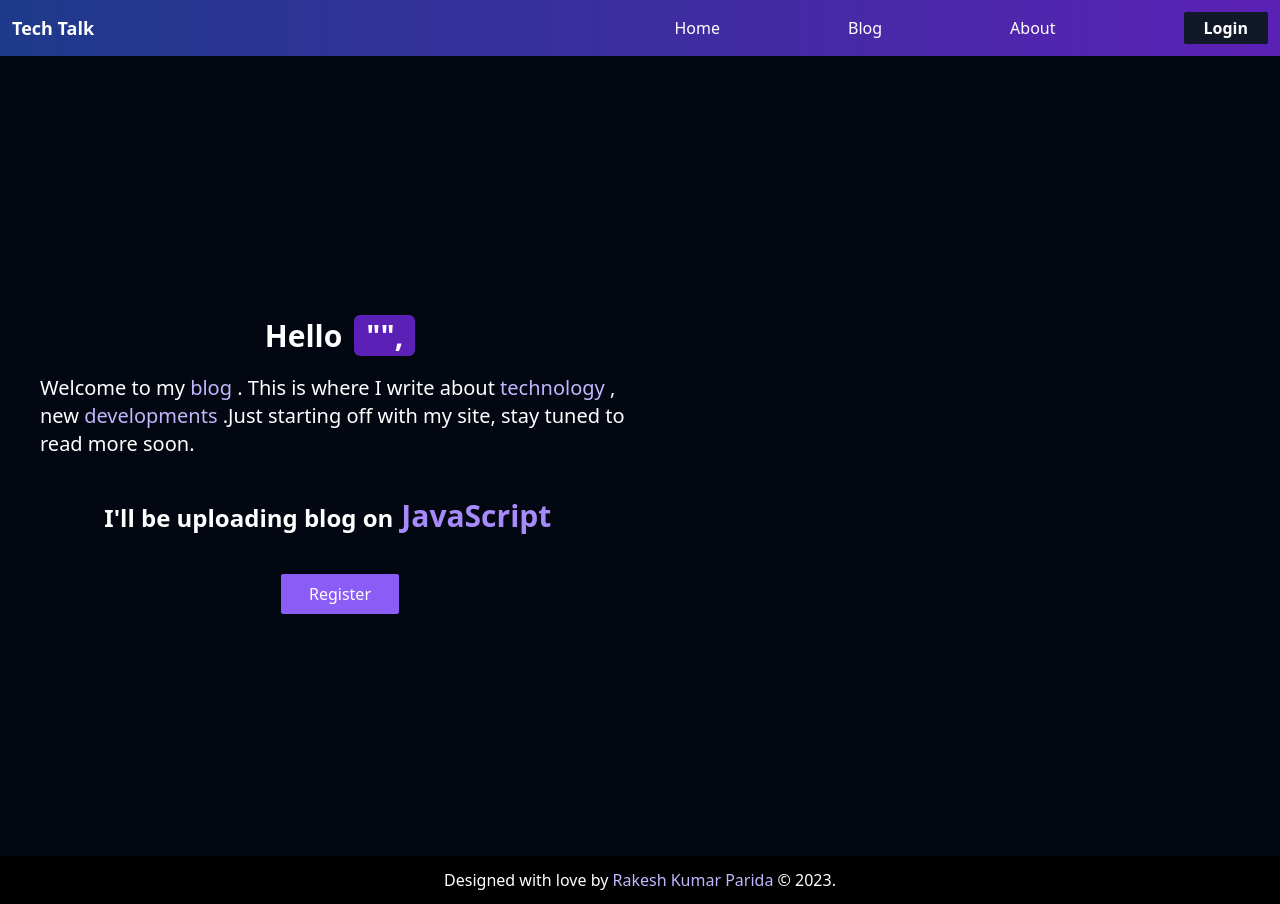
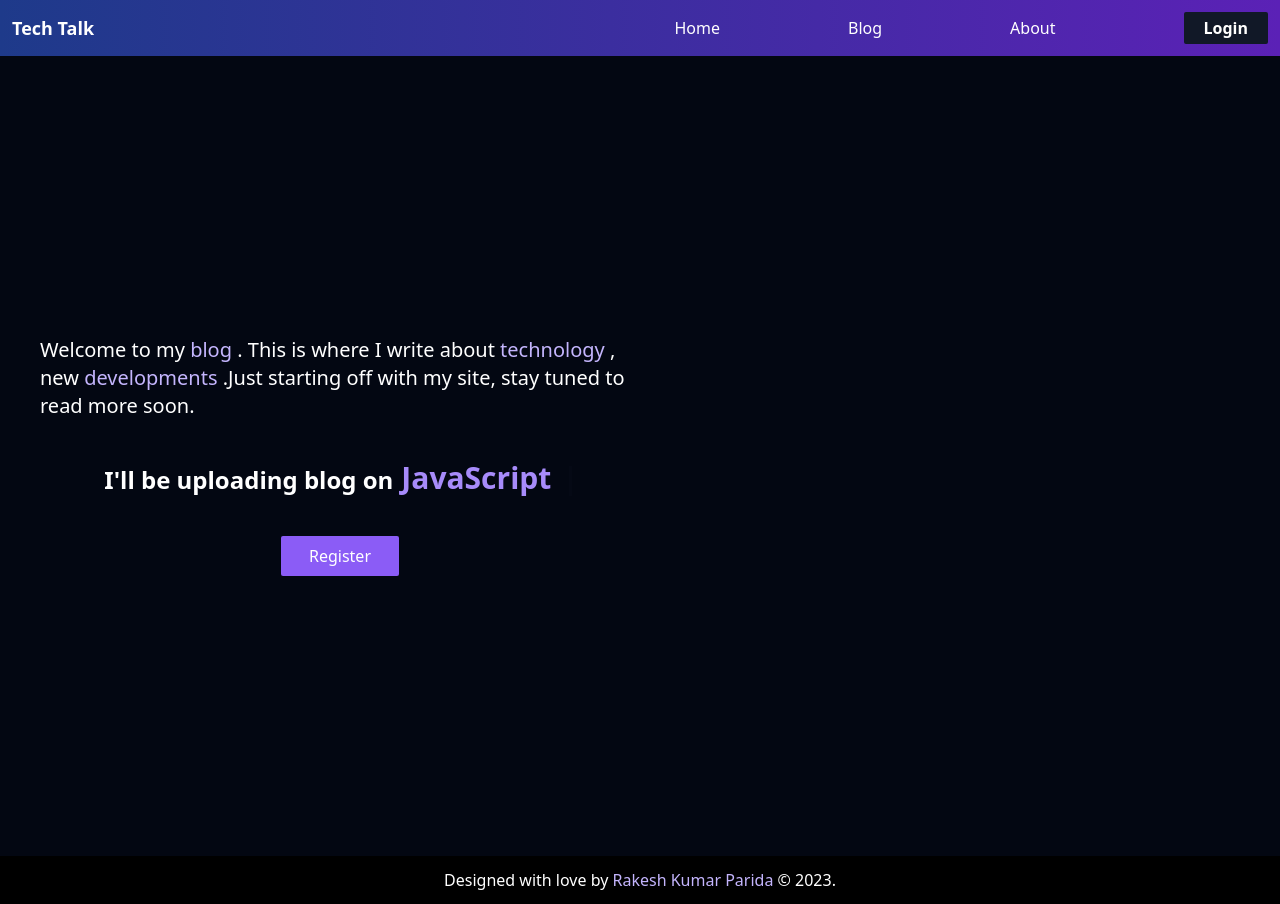
Before and after one commit to Rakesh-99/TechTalk-frontend, a React (Create React App) app: page / in a window 1280 px wide. Built offline with nearby package versions, Linux system fonts and the light colour scheme.

Commit message:
conditional rendering of username

```diff
--- a/src/Components/Home/Home.jsx
+++ b/src/Components/Home/Home.jsx
@@ -8,7 +8,7 @@ import { Link } from 'react-router-dom';
 const Home = () => {
 
     const getusername = sessionStorage.getItem('username');
-    console.log(getusername);
+
 
     return (
         <div className="">
@@ -16,8 +16,9 @@ const Home = () => {
             <div className="h-screen bg-gray-950 flex px-10 py-5 w-full max-[760px]:flex-col max-[760px]:justify-center max-[760px]:items-center">
 
                 <div className="w-1/2 flex items-center justify-center flex-col max-[760px]:w-full">
-
-                    <div className="py-5"><h1 className='text-white text-xl sm:text-3xl font-semibold'>Hello<span className='text-xl sm:text-3xl  text-white bg-violet-800 rounded-md ml-3 px-3'>"{getusername}",</span></h1></div>
+                      {getusername ?
+                        <div className="py-5"><h1 className='text-white text-xl sm:text-3xl font-semibold'>Hello<span className='text-xl sm:text-3xl  text-white bg-violet-800 rounded-md ml-3 px-3'>"{getusername}",</span></h1></div>
+                        : <></>}
 
                     <p className='text-white text-sm sm:text-xl '>Welcome to my <span className='text-violet-300'>blog</span> . This is where I write about <span className='text-violet-300'>technology</span> , new <span className='text-violet-300'>developments</span> .Just starting off with my site, stay tuned to read more soon.</p>
 
```
